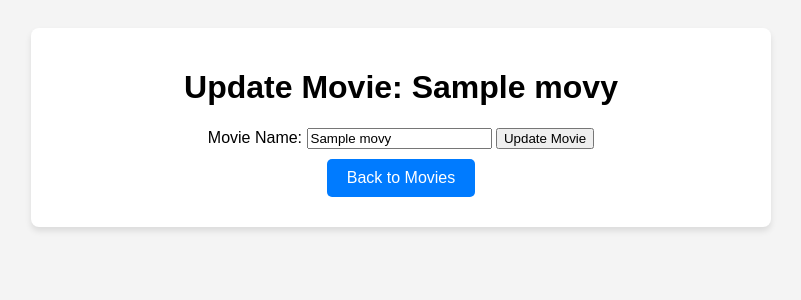
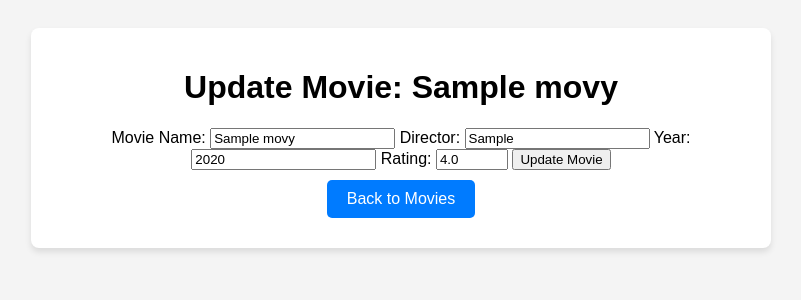
Before and after one commit to kehalit/moviweb_app, a Flask app: page /users/1/update_movie/1 in a window 1280 px wide. Shown: the top 300 px of the page, without its empty margins (239-1040 px from the left). Run offline with Flask 3, Linux system fonts and the light colour scheme; tables that the repository leaves empty hold one stand-in row (values such as "Sample post").

Commit message:
modified the form to user to edit the fields

```diff
--- a/templates/update_movie.html
+++ b/templates/update_movie.html
@@ -21,6 +21,16 @@
             <label for="movie_name">Movie Name:</label>
             <input type="text" id="movie_name" name="movie_name" value="{{ movie.movie_name }}" required>
 
+           <label for="director">Director:</label>
+           <input type="text" id="director" name="director" value="{{ movie.director }}" required>
+
+            <label for="year">Year:</label>
+            <input type="number" id="year" name="year" value="{{ movie.year }}" required>
+
+            <label for="rating">Rating:</label>
+            <input type="number" id="rating" name="rating" value="{{ movie.rating }}" required step="0.1" min="0" max="10">
+
+
             <button type="submit">Update Movie</button>
         </form>
         <a class="link-button" href="{{ url_for('user_movies', user_id=user_id) }}">Back to Movies</a>
```
